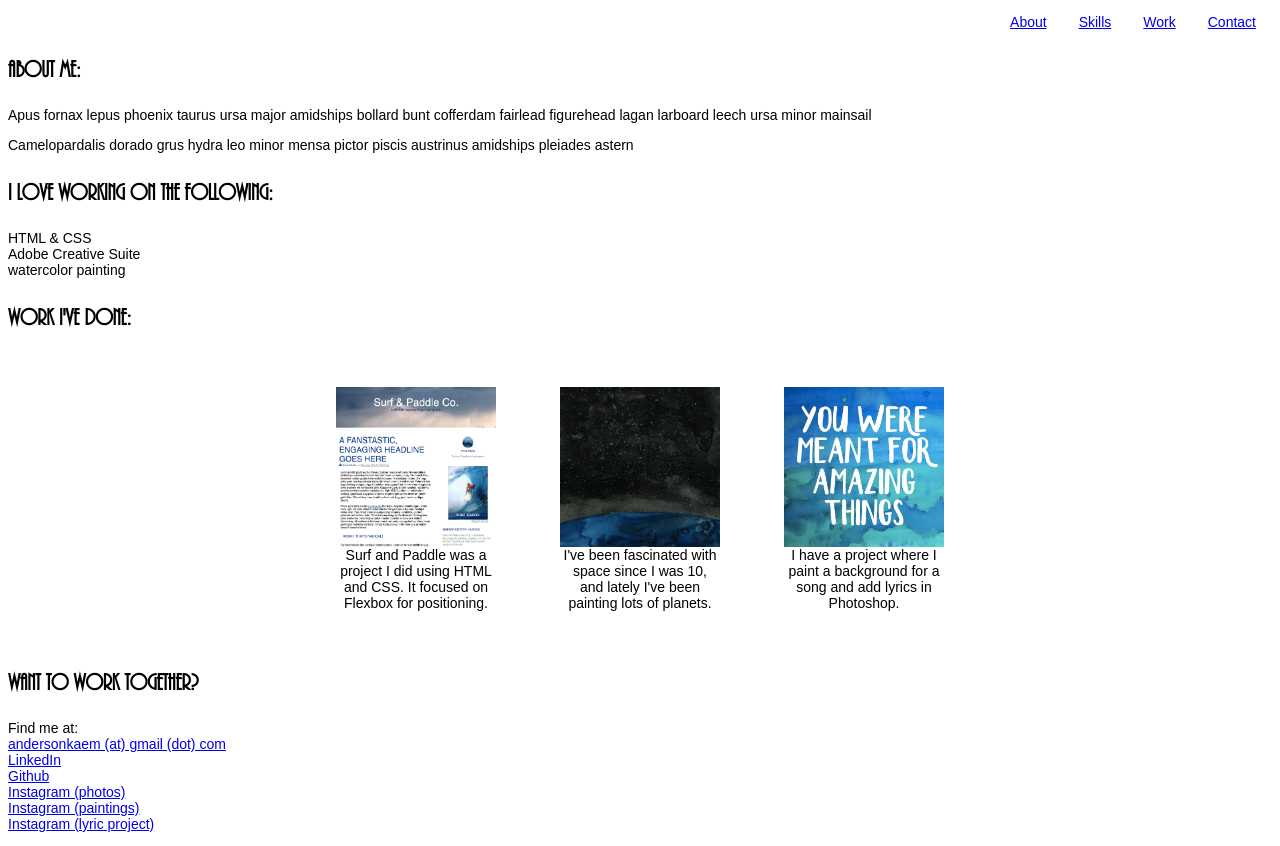
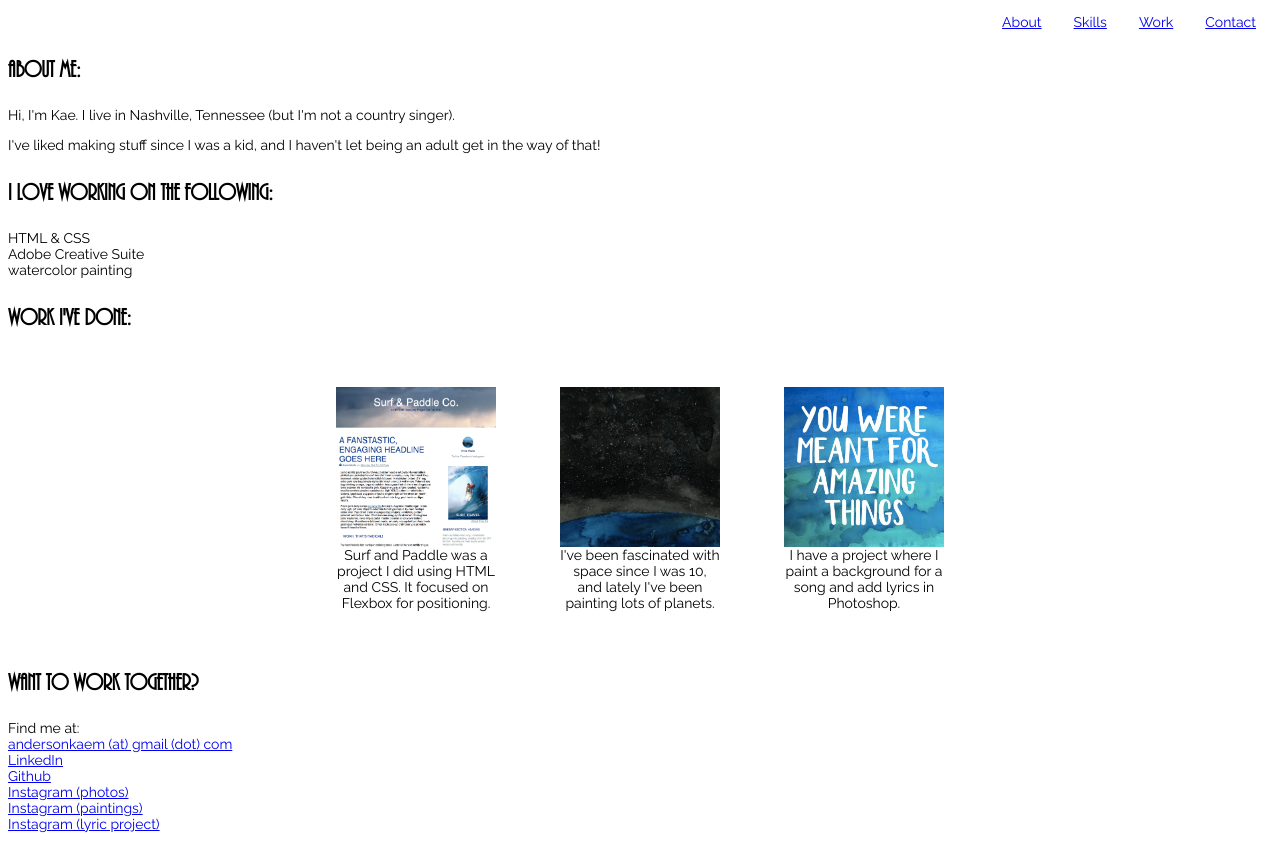
Before and after one commit to AndersonKA/kaecreatesv2, a plain HTML site: page index.html in a window 1280 px wide. Drawn offline with Linux system fonts and the light colour scheme.

Commit message:
fix font issue

```diff
--- a/index.html
+++ b/index.html
@@ -20,10 +20,8 @@
 
     <div class="about" id="about">
       <h3>About Me:</h3>
-        <p>Apus fornax lepus phoenix taurus ursa major amidships bollard bunt
-          cofferdam fairlead figurehead lagan larboard leech ursa minor mainsail</p>
-        <p>Camelopardalis dorado grus hydra leo minor mensa pictor piscis
-          austrinus amidships pleiades astern</p>
+        <p>Hi, I'm Kae. I live in Nashville, Tennessee (but I'm not a country singer).</p>
+        <p>I've liked making stuff since I was a kid, and I haven't let being an adult get in the way of that!</p>
     </div> <!--end of About-->
 
     <div class="skills" id="skills">
--- a/normalize.css
+++ b/normalize.css
@@ -1,5 +1,5 @@
 body {
-  font-family: sans-serif;
+  font-family: Raleway, sans-serif;
   font-size: 14px;
 }
 
```
